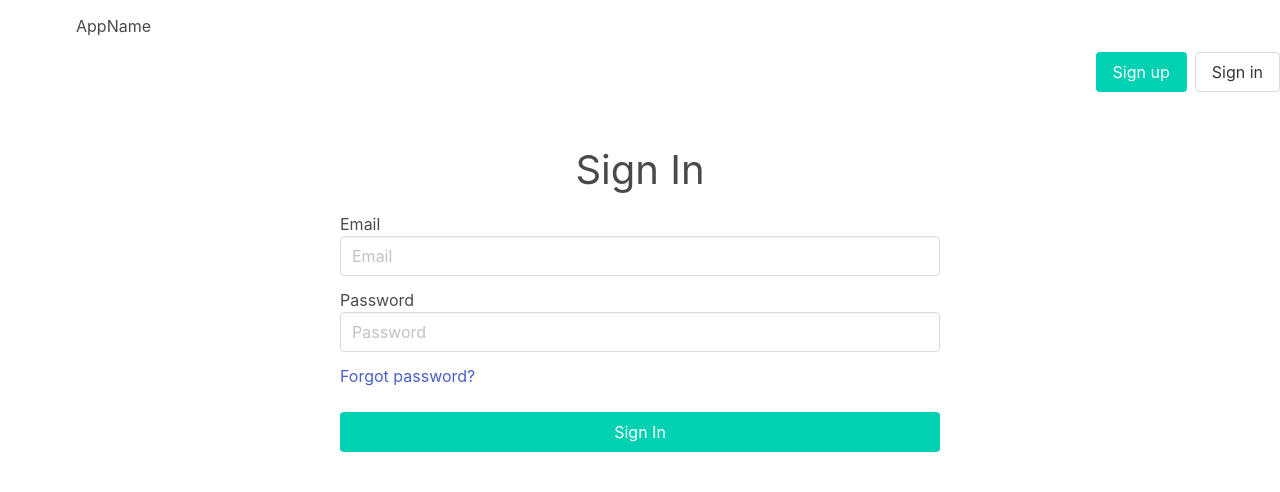
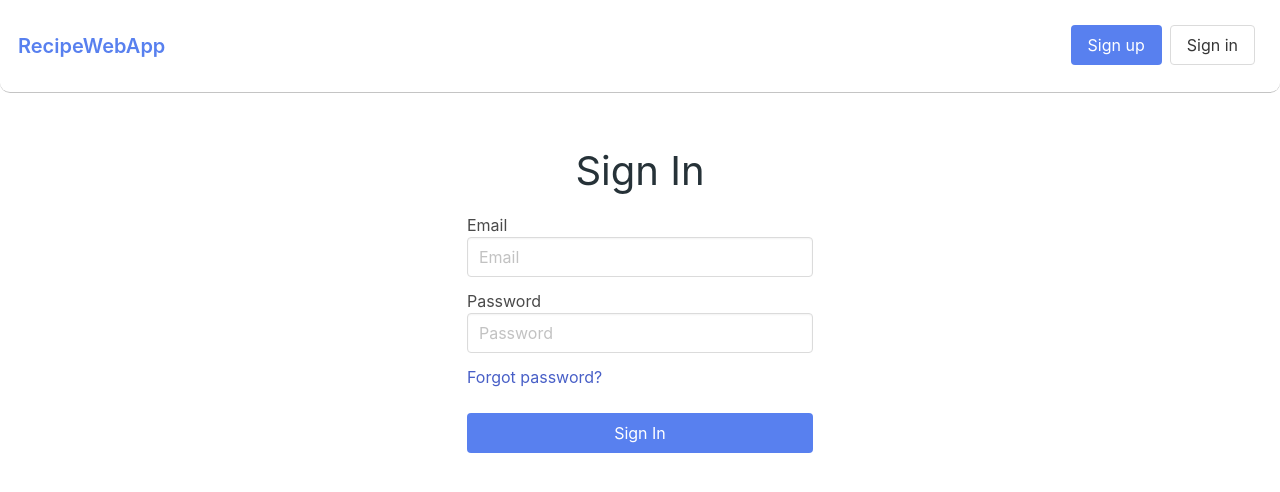
Before and after one commit to igulevich10/recipe-web-app, a React (Create React App) app: page /signin in a window 1280 px wide. Shown: the top 492 px of the page. Built offline with nearby package versions, Linux system fonts and the light colour scheme; no server answers.

Commit message:
update styles

```diff
--- a/src/App.scss
+++ b/src/App.scss
@@ -17,11 +17,17 @@
 
 .custom-loader {
 	border: 3px solid #f1f1f1;
-	border-top: 3px solid #00d1b2;
+	border-top: 3px solid #5880ef;
 	border-radius: 50%;
 	width: 120px;
 	height: 120px;
 	animation: spin 1s linear infinite;
+}
+.button {
+	&.is-primary {
+		background-color: #5880ef !important;
+	}
+
 }
 
 @keyframes spin {
--- /dev/null
+++ b/src/assets/images.ts
@@ -0,0 +1,7 @@
+import Home from "./img_home.png";
+
+const images = {
+	Home,
+};
+
+export default images;
--- a/src/components/Header/index.tsx
+++ b/src/components/Header/index.tsx
@@ -1,11 +1,13 @@
 import React from "react";
 import { useNavigate, Link } from "react-router-dom";
 import { useSelector, useDispatch } from "react-redux";
-import Button from "../Button";
 import { RootState } from "../../store";
 import { signout } from "../../store/actions/authActions";
 import { AnyAction } from "redux";
 import { ThunkDispatch } from "redux-thunk";
+import Button from "../Button";
+
+import "./styles.scss";
 
 const Header = () => {
 	const navigate = useNavigate();
@@ -17,15 +19,15 @@ const Header = () => {
 	}
 
 	return (
-		<nav>
+		<nav className="navbar">
 			<div className="container">
 				<div className="navbar-brand">
-					<Link className="navbar-item" to={!authenticated ? "/" : "/dashboard"}>AppName</Link>
+					<Link className="navbar-item" to={!authenticated ? "/" : "/dashboard"}>RecipeWebApp</Link>
 				</div>
 			</div>
 			<div className="navbar-end">
 				<div className="navbar-items">
-					{!authenticated ? <div className="buttons">
+					{!authenticated ? <div className="buttons is-flex">
 							<Button
 								text="Sign up"
 								onClick={() => navigate("/signup")}
--- /dev/null
+++ b/src/components/Header/styles.scss
@@ -0,0 +1,47 @@
+.navbar {
+	display: flex;
+	justify-content: space-between;
+	align-items: center;
+	padding: 20px;
+	background-color: #fafafa;
+	border-bottom: 1px solid #c4c4c4;
+  border-radius: 0 0 10px 10px;
+
+
+	&-brand {
+		display: flex;
+		align-items: center;
+
+		.navbar-item {
+			font-size: 20px;
+			font-weight: 600;
+			color: #5880ef;
+			text-decoration: none;
+			padding: 10px;
+
+			&:hover,
+			&:focus {
+				text-decoration: none;
+				color: #5880ef;
+			}
+		}
+	}
+
+	&-end {
+
+		.navbar-items {
+			.buttons {
+				display: flex;
+				align-items: center;
+				padding-top: 5px;
+
+				&.is-flex {
+					flex-wrap: nowrap;
+				}
+				.button {
+					margin-right: 5px;
+				}
+			}
+		}
+	}
+}
--- a/src/screens/HomeScreen/index.tsx
+++ b/src/screens/HomeScreen/index.tsx
@@ -1,11 +1,14 @@
 import React from "react";
+import images from "../../assets/images";
+import "./styles.scss";
 
 const HomeScreen = () => {
 	return (
 		<section className="section">
 			<div className="container">
-				<h1 className="title has-text-centered is-size-1 mb-6">Welcome</h1>
-				<h2>Here Is Recipe Web App</h2>
+				<h1 className="title title has-text-centered is-size-1 mb-6">Getting Started!</h1>
+				<h2>Welсome to the manager of recipes</h2>
+				<img src={images.Home} alt="home" />
 			</div>
 		</section>
 	)
--- /dev/null
+++ b/src/screens/HomeScreen/styles.scss
@@ -0,0 +1,26 @@
+.section {
+	padding: 20px 0;
+	.container {
+    display: flex;
+    flex-direction: column;
+    align-items: center;
+
+    .title {
+      font-size: 48px;
+      margin-bottom: 30px;
+      text-align: center;
+			color: #5880ef;
+    }
+
+    h2 {
+      font-size: 24px;
+      margin-bottom: 20px;
+      text-align: center;
+			color: #263238;
+    }
+		img {
+			margin-top: 20px;
+			width: 200px;
+		}
+	}
+}
--- a/src/store/index.ts
+++ b/src/store/index.ts
@@ -1,5 +1,4 @@
 import { combineReducers, applyMiddleware, createStore } from "redux";
-import { configureStore } from "@reduxjs/toolkit";
 import thunk from "redux-thunk";
 import { composeWithDevTools } from "redux-devtools-extension";
 
```
Also changed, not shown: src/assets/img_home.png (added).
